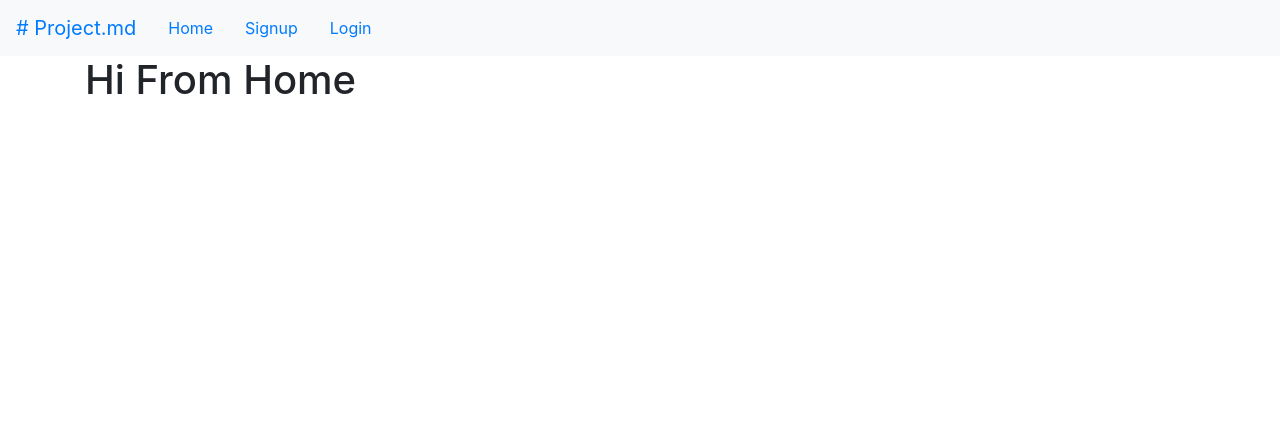
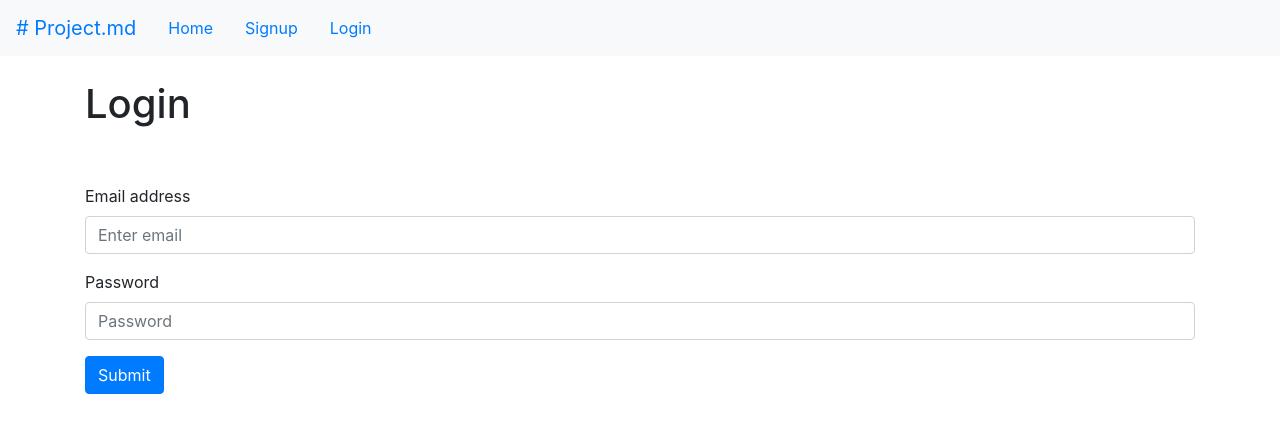
Before and after one commit to danstarns/project.md, a React (Create React App) app in the folder client/: page /login in a window 1280 px wide. Shown: the top 432 px of the page. Built offline with nearby package versions, Linux system fonts and the light colour scheme; no server answers.

Commit message:
feat: add signIn

```diff
--- a/client/src/App.js
+++ b/client/src/App.js
@@ -21,7 +21,6 @@ function App() {
             <Switch>
               {/** COMMON */}
               <Route exact path="/" component={Home} />
-              <Route component={Home} />
               <Route exact path="/logout" component={Logout} />
 
               {/** AUTH */}
@@ -30,6 +29,9 @@ function App() {
 
               {/** AUTHORIZED */}
               <Route exact path="/dashboard" component={Dashboard} />
+
+              {/** 404 */}
+              <Route component={Home} />
             </Switch>
           </Container>
         </Router>
--- a/client/src/components/Auth/Login/Login.js
+++ b/client/src/components/Auth/Login/Login.js
@@ -1,7 +1,79 @@
-import React from "react";
+import React, { useState, useContext } from "react";
+import { Form, Button, Alert } from "react-bootstrap";
+import { AuthContext } from "../../../contexts/index.js";
 
-function Login() {
-  return <h1>Hi From Login</h1>;
+function Login({ history }) {
+  const Auth = useContext(AuthContext.Context);
+  const [email, setEmail] = useState("");
+  const [password, setPassword] = useState("");
+  const [error, setError] = useState(null);
+
+  function updateEmail(event) {
+    setError(null);
+
+    setEmail(event.target.value);
+  }
+
+  function updatePassword(event) {
+    setError(null);
+
+    setPassword(event.target.value);
+  }
+
+  async function submit(event) {
+    setError(null);
+
+    event.preventDefault();
+
+    try {
+      await Auth.login({ email, password });
+
+      history.push("/dashboard");
+    } catch (e) {
+      setError(e.message);
+    }
+  }
+
+  return (
+    <>
+      <br />
+      <h1>Login</h1>
+      <br />
+      {error && <Alert variant="warning">{error}</Alert>}
+      <br />
+      <Form onSubmit={submit}>
+        <Form.Group controlId="email">
+          <Form.Label>Email address</Form.Label>
+
+          <Form.Control
+            type="email"
+            placeholder="Enter email"
+            required
+            value={email}
+            onChange={updateEmail}
+          />
+        </Form.Group>
+
+        <Form.Group controlId="password">
+          <Form.Label>Password</Form.Label>
+
+          <Form.Control
+            type="password"
+            placeholder="Password"
+            required
+            min={5}
+            max={20}
+            value={password}
+            onChange={updatePassword}
+          />
+        </Form.Group>
+
+        <Button variant="primary" type="submit">
+          Submit
+        </Button>
+      </Form>
+    </>
+  );
 }
 
 export default Login;
--- a/client/src/contexts/Auth/index.js
+++ b/client/src/contexts/Auth/index.js
@@ -1,6 +1,6 @@
 /* eslint-disable prefer-const */
 import React, { useState, useContext } from "react";
-import { signUp, logout } from "./methods/index.js";
+import { signUp, logout, login } from "./methods/index.js";
 import * as GraphQL from "../GraphQL/index.js";
 import { REACT_APP_JWT_KEY } from "../../config.js";
 
@@ -17,7 +17,8 @@ function Provider(props) {
   [value, setValue] = useState({
     isLoggedIn: Boolean(localStorage.getItem(REACT_APP_JWT_KEY)),
     signUp: signUp({ client, setValue: setter }),
-    logout: logout({ setValue: setter })
+    logout: logout({ setValue: setter }),
+    login: login({ client, setValue: setter })
   });
 
   return <Context.Provider value={value}>{props.children}</Context.Provider>;
--- a/client/src/contexts/Auth/methods/index.js
+++ b/client/src/contexts/Auth/methods/index.js
@@ -1,4 +1,5 @@
 import signUp from "./sign-up.js";
 import logout from "./logout.js";
+import login from "./login.js";
 
-export { signUp, logout };
+export { signUp, logout, login };
--- /dev/null
+++ b/client/src/contexts/Auth/methods/login.js
@@ -0,0 +1,36 @@
+import gql from "graphql-tag";
+import { REACT_APP_JWT_KEY } from "../../../config.js";
+
+const Mutation = gql`
+  mutation signIn($email: String!, $password: String!) {
+    signIn(input: { email: $email, password: $password }) {
+      error {
+        message
+      }
+      data {
+        jwt
+      }
+    }
+  }
+`;
+
+function login({ client, setValue }) {
+  return async ({ email, password }) => {
+    const result = await client.mutate({
+      mutation: Mutation,
+      variables: { email, password }
+    });
+
+    if (result.data.signIn.error) {
+      throw new Error(result.data.signIn.error.message);
+    }
+
+    const { jwt } = result.data.signIn.data;
+
+    setValue(value => ({ ...value, isLoggedIn: true }));
+
+    localStorage.setItem(REACT_APP_JWT_KEY, jwt);
+  };
+}
+
+export default login;
--- a/client/src/contexts/GraphQL/index.js
+++ b/client/src/contexts/GraphQL/index.js
@@ -6,7 +6,7 @@ import { ApolloLink } from "apollo-link";
 import { ApolloProvider } from "@apollo/react-hooks";
 import { createHttpLink } from "apollo-link-http";
 import { setContext } from "apollo-link-context";
-import { REACT_APP_API_URL } from "../../config.js";
+import { REACT_APP_API_URL, REACT_APP_JWT_KEY } from "../../config.js";
 
 const Context = React.createContext();
 
@@ -15,7 +15,7 @@ const httpLink = createHttpLink({
 });
 
 const authLink = setContext((_, { headers }) => {
-  const token = localStorage.getItem("token");
+  const token = localStorage.getItem(REACT_APP_JWT_KEY);
 
   return {
     headers: {
```
Also changed, not shown: 2 other files (tests, documents, lock files or other folders).
